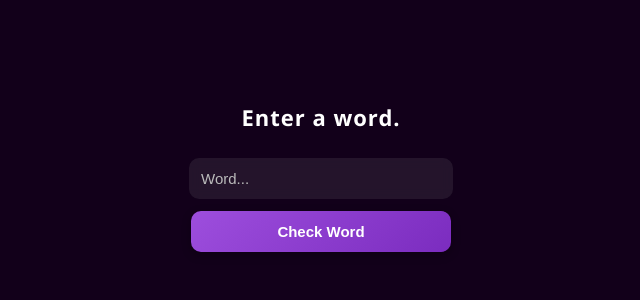
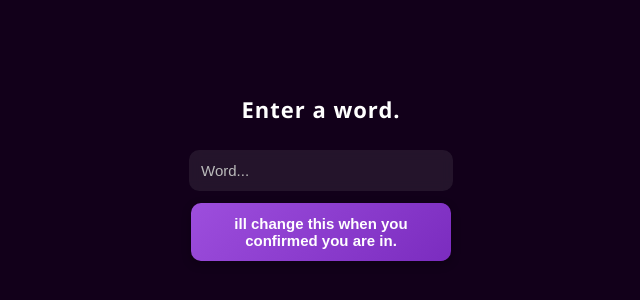
Before and after one commit to StufflyerScripting/sturdy-garbanzo, a website: page public/index.html in a window 1280 px wide. Shown: the part 226-526 px from the top of the page, without its empty margins (319-959 px from the left). Drawn offline with Linux system fonts and the light colour scheme; no server answers.

Commit message:
Update button text on lock screen

```diff
--- a/public/index.html
+++ b/public/index.html
@@ -146,7 +146,7 @@
     <div id="lock-screen" class="centered">
       <h2>Enter a word.</h2>
       <input type="password" id="code" placeholder="Word..." />
-      <button onclick="checkCode()">Check Word</button>
+      <button onclick="checkCode()">ill change this when you confirmed you are in.</button>
     </div>
 
     <!-- Username selection -->
```
